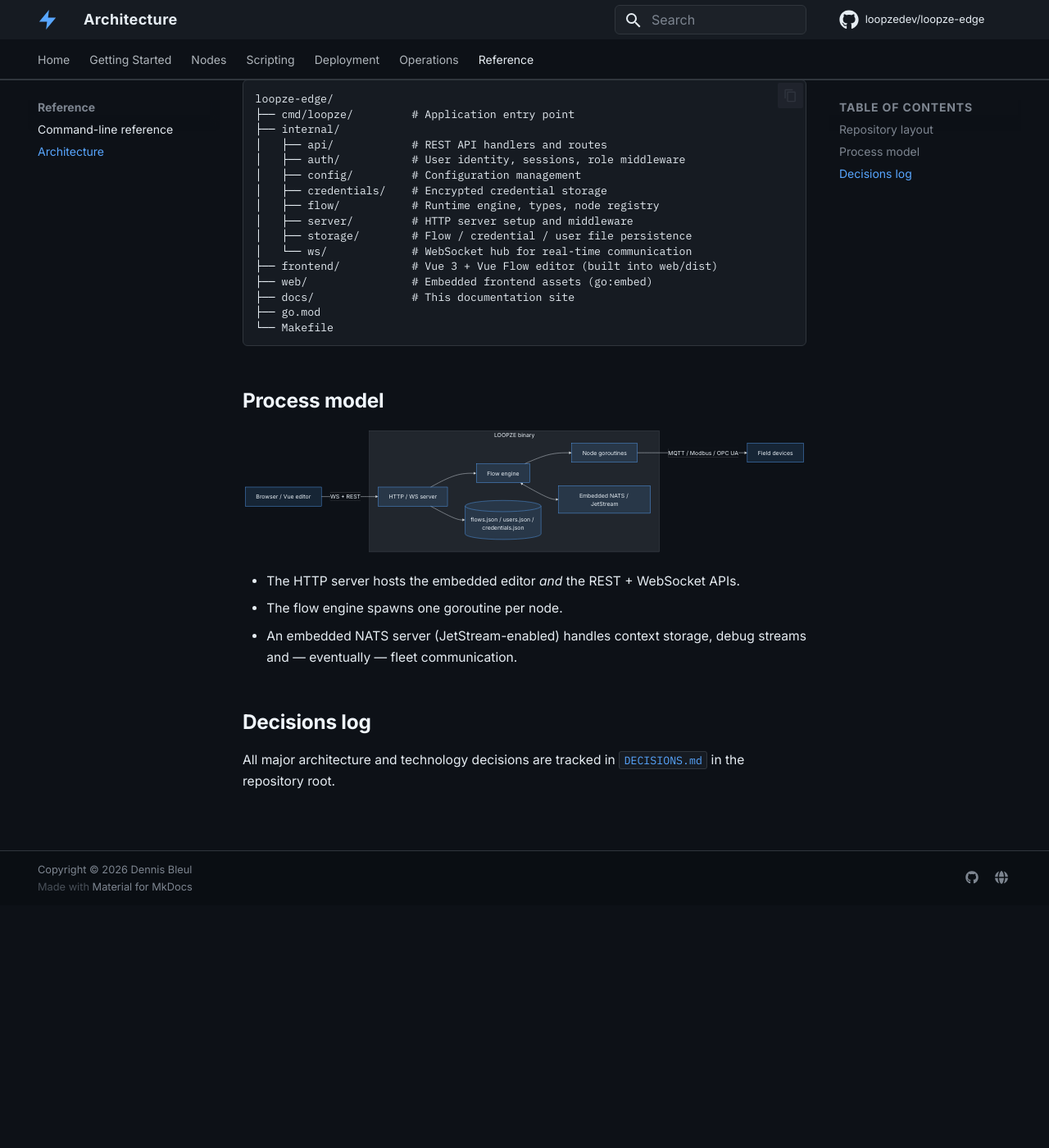
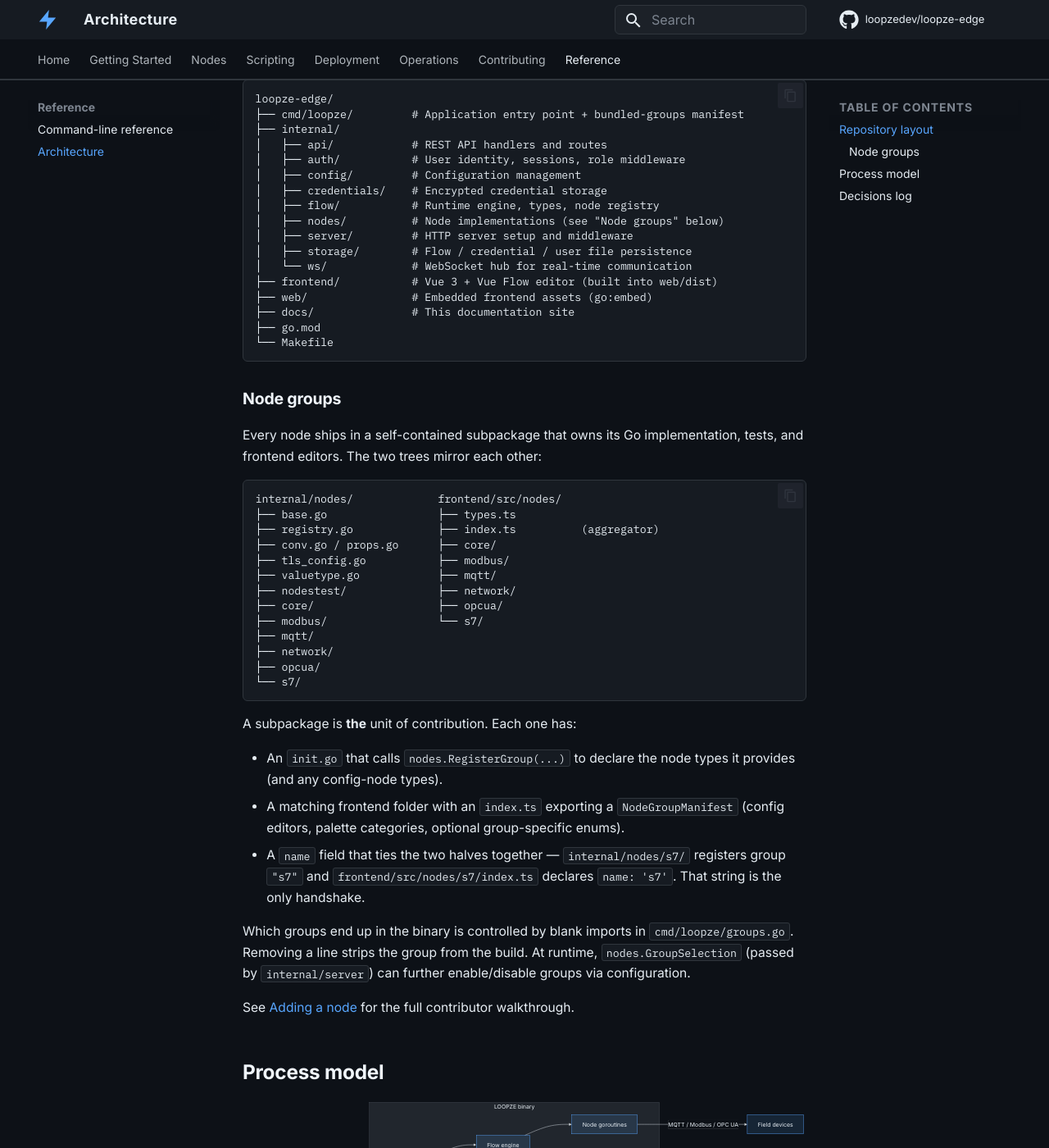
Before and after one commit to loopzedev/loopze-edge, an MkDocs documentation site: the page built from docs/reference/architecture.md, in a window 1280 px wide and 1400 px high, scrolled down 296 px. Shown: the whole window at 82% size. Built offline with MkDocs 1.6.1 and Material for MkDocs 9.7.7, drawn with Linux system fonts in a browser that asks for light colours; comment, search, counter and statistics services are not loaded.

Commit message:
Add contributor docs: node extension walkthrough and architecture update
Adds docs/contributing/ with an end-to-end guide for shipping a new node
group (backend Go package → frontend manifest → mkdocs nav). Updates the
architecture reference with the Node groups section and wires the new
Contributing tab into mkdocs.yml.

Co-Authored-By: Claude Sonnet 4.6 <noreply@anthropic.com>

````diff
--- a/docs/reference/architecture.md
+++ b/docs/reference/architecture.md
@@ -7,13 +7,14 @@ embedded message broker.
 
 ```
 loopze-edge/
-├── cmd/loopze/         # Application entry point
+├── cmd/loopze/         # Application entry point + bundled-groups manifest
 ├── internal/
 │   ├── api/            # REST API handlers and routes
 │   ├── auth/           # User identity, sessions, role middleware
 │   ├── config/         # Configuration management
 │   ├── credentials/    # Encrypted credential storage
 │   ├── flow/           # Runtime engine, types, node registry
+│   ├── nodes/          # Node implementations (see "Node groups" below)
 │   ├── server/         # HTTP server setup and middleware
 │   ├── storage/        # Flow / credential / user file persistence
 │   └── ws/             # WebSocket hub for real-time communication
@@ -23,6 +24,46 @@ loopze-edge/
 ├── go.mod
 └── Makefile
 ```
+
+### Node groups
+
+Every node ships in a self-contained subpackage that owns its Go
+implementation, tests, and frontend editors. The two trees mirror each other:
+
+```
+internal/nodes/             frontend/src/nodes/
+├── base.go                 ├── types.ts
+├── registry.go             ├── index.ts          (aggregator)
+├── conv.go / props.go      ├── core/
+├── tls_config.go           ├── modbus/
+├── valuetype.go            ├── mqtt/
+├── nodestest/              ├── network/
+├── core/                   ├── opcua/
+├── modbus/                 └── s7/
+├── mqtt/
+├── network/
+├── opcua/
+└── s7/
+```
+
+A subpackage is **the** unit of contribution. Each one has:
+
+- An `init.go` that calls `nodes.RegisterGroup(...)` to declare the node
+  types it provides (and any config-node types).
+- A matching frontend folder with an `index.ts` exporting a
+  `NodeGroupManifest` (config editors, palette categories, optional
+  group-specific enums).
+- A `name` field that ties the two halves together — `internal/nodes/s7/`
+  registers group `"s7"` and `frontend/src/nodes/s7/index.ts` declares
+  `name: 's7'`. That string is the only handshake.
+
+Which groups end up in the binary is controlled by blank imports in
+`cmd/loopze/groups.go`. Removing a line strips the group from the build.
+At runtime, `nodes.GroupSelection` (passed by `internal/server`) can
+further enable/disable groups via configuration.
+
+See [Adding a node](../contributing/adding-a-node.md) for the full
+contributor walkthrough.
 
 ## Process model
 
--- a/mkdocs.yml
+++ b/mkdocs.yml
@@ -113,6 +113,9 @@ nav:
       - deployment/docker.md
   - Operations:
       - operations/cert-store.md
+  - Contributing:
+      - contributing/index.md
+      - contributing/adding-a-node.md
   - Reference:
       - reference/cli.md
       - reference/architecture.md
````
Also changed, not shown: docs/contributing/adding-a-node.md (added, +360 -0 lines), docs/contributing/index.md (added, +43 -0 lines).
